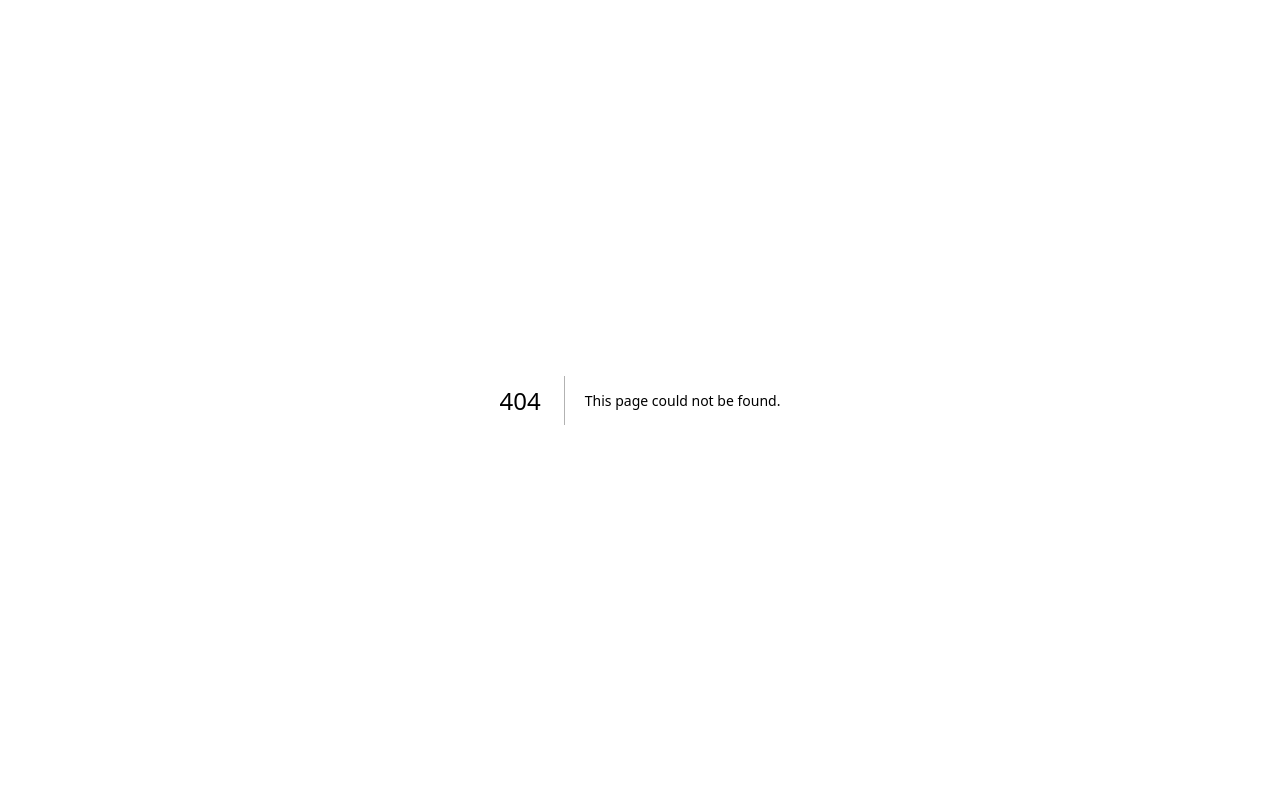
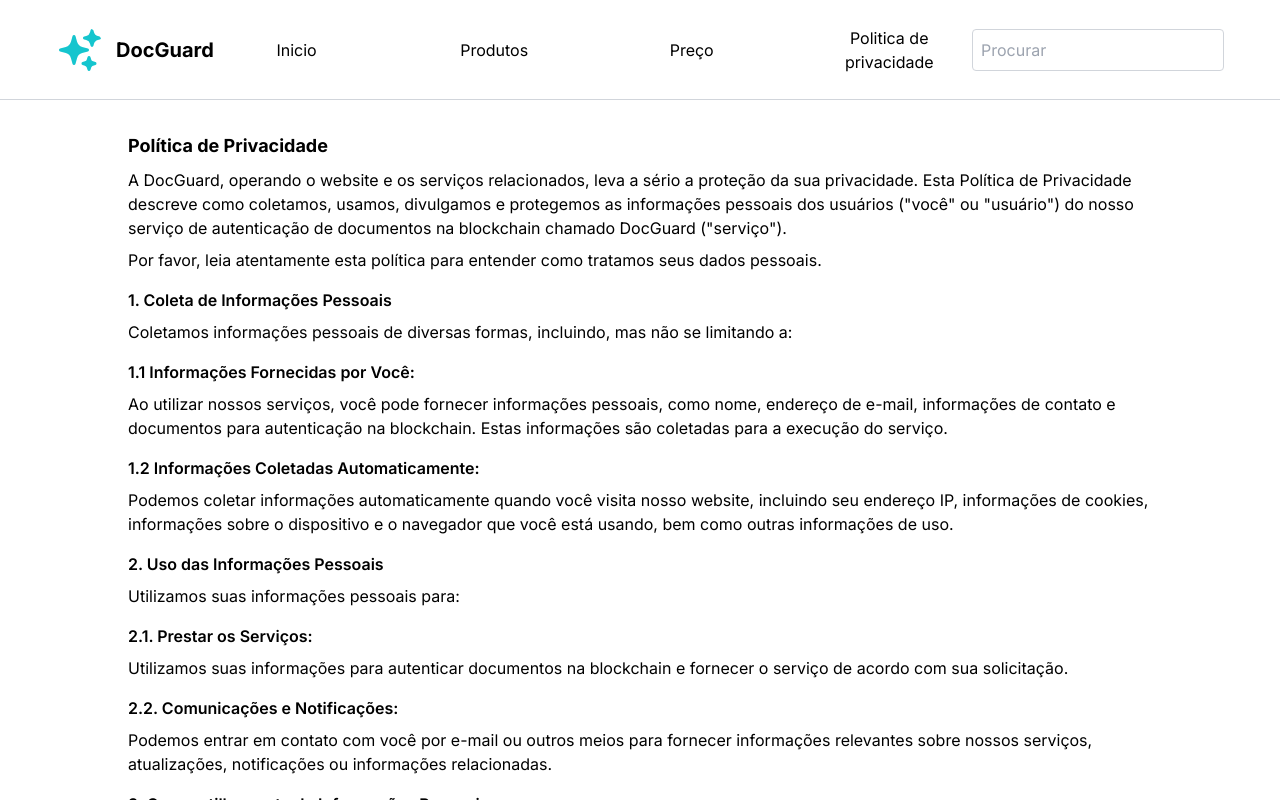
Before and after one commit to leciric/tcc-front, a Next.js app: page /politica-de-privacidade in a window 1280 px wide. Before the commit this address had no page. Built offline with nearby package versions, Linux system fonts and the light colour scheme.

Commit message:
feat: added privacy policy page

```diff
--- /dev/null
+++ b/src/app/politica-de-privacidade/page.tsx
@@ -0,0 +1,130 @@
+/* eslint-disable react/no-unescaped-entities */
+import { PublicLayout } from '@/components/public-layout'
+
+export default function Page() {
+  return (
+    <PublicLayout>
+      <main className="mx-auto flex w-full max-w-5xl flex-col items-start justify-center gap-2">
+        <h1 className=" text-lg font-bold">Política de Privacidade</h1>
+
+        <p className="text-base ">
+          A DocGuard, operando o website e os serviços relacionados, leva a
+          sério a proteção da sua privacidade. Esta Política de Privacidade
+          descreve como coletamos, usamos, divulgamos e protegemos as
+          informações pessoais dos usuários ("você" ou "usuário") do nosso
+          serviço de autenticação de documentos na blockchain chamado DocGuard
+          ("serviço").
+        </p>
+
+        <p className="text-base ">
+          Por favor, leia atentamente esta política para entender como tratamos
+          seus dados pessoais.
+        </p>
+
+        <h2 className="mt-2 font-semibold">
+          1. Coleta de Informações Pessoais
+        </h2>
+        <p className="text-base ">
+          Coletamos informações pessoais de diversas formas, incluindo, mas não
+          se limitando a:
+        </p>
+
+        <h3 className="mt-2 font-semibold">
+          1.1 Informações Fornecidas por Você:
+        </h3>
+        <p className="text-base ">
+          Ao utilizar nossos serviços, você pode fornecer informações pessoais,
+          como nome, endereço de e-mail, informações de contato e documentos
+          para autenticação na blockchain. Estas informações são coletadas para
+          a execução do serviço.
+        </p>
+
+        <h3 className="mt-2 font-semibold">
+          1.2 Informações Coletadas Automaticamente:
+        </h3>
+        <p className="text-base ">
+          Podemos coletar informações automaticamente quando você visita nosso
+          website, incluindo seu endereço IP, informações de cookies,
+          informações sobre o dispositivo e o navegador que você está usando,
+          bem como outras informações de uso.
+        </p>
+
+        <h2 className="mt-2 font-semibold">2. Uso das Informações Pessoais</h2>
+        <p className="text-base ">Utilizamos suas informações pessoais para:</p>
+
+        <h3 className="mt-2 font-semibold">2.1. Prestar os Serviços:</h3>
+        <p className="text-base ">
+          Utilizamos suas informações para autenticar documentos na blockchain e
+          fornecer o serviço de acordo com sua solicitação.
+        </p>
+
+        <h3 className="mt-2 font-semibold">
+          2.2. Comunicações e Notificações:
+        </h3>
+        <p className="text-base ">
+          Podemos entrar em contato com você por e-mail ou outros meios para
+          fornecer informações relevantes sobre nossos serviços, atualizações,
+          notificações ou informações relacionadas.
+        </p>
+
+        <h2 className="mt-2 font-semibold">
+          3. Compartilhamento de Informações Pessoais
+        </h2>
+        <p className="text-base ">
+          Não compartilhamos suas informações pessoais com terceiros, a menos
+          que seja necessário para fornecer os serviços que você solicitou ou
+          quando exigido por lei.
+        </p>
+
+        <h2 className="mt-2 font-semibold">
+          4. Segurança das Informações Pessoais
+        </h2>
+        <p className="text-base ">
+          Implementamos medidas de segurança técnicas e organizacionais para
+          proteger suas informações pessoais contra acesso não autorizado, uso
+          indevido, alteração, divulgação ou destruição.
+        </p>
+
+        <h2 className="mt-2 font-semibold">
+          5. Cookies e Tecnologias Semelhantes
+        </h2>
+        <p className="text-base ">
+          Utilizamos cookies e tecnologias semelhantes para melhorar a
+          experiência do usuário. Você pode gerenciar as configurações de
+          cookies através do seu navegador.
+        </p>
+
+        <h2 className="mt-2 font-semibold">6. Seus Direitos</h2>
+        <p className="text-base ">
+          Você tem o direito de acessar, corrigir ou excluir suas informações
+          pessoais. Para exercer esses direitos ou fazer perguntas sobre nossas
+          práticas de privacidade, entre em contato conosco por meio das
+          informações de contato fornecidas no final desta política.
+        </p>
+
+        <h2 className="mt-2 font-semibold">
+          7. Mudanças na Política de Privacidade
+        </h2>
+        <p className="text-base ">
+          Reservamo-nos o direito de atualizar esta Política de Privacidade de
+          tempos em tempos. Recomendamos que você verifique regularmente a
+          política para se manter informado sobre nossas práticas de
+          privacidade.
+        </p>
+
+        <h2 className="mt-2 font-semibold">8. Contato</h2>
+        <p className="text-base ">
+          Se você tiver alguma dúvida sobre esta Política de Privacidade ou
+          sobre nossas práticas de privacidade, entre em contato conosco pelo
+          e-mail:{' '}
+          <a
+            className="text-blue-600 underline"
+            href="mailto:lecirics@gmail.com"
+          >
+            lecirics@gmail.com
+          </a>
+        </p>
+      </main>
+    </PublicLayout>
+  )
+}
--- a/src/components/public-layout.tsx
+++ b/src/components/public-layout.tsx
@@ -2,6 +2,7 @@
 import { ReactNode } from 'react'
 import { Logo } from './logo'
 import { PublicMobileMenu } from './public-mobile-menu'
+import Link from 'next/link'
 
 interface LayoutProps {
   children: ReactNode
@@ -25,9 +26,11 @@ export function PublicLayout({ children }: LayoutProps) {
           <nav className="cursor-pointer text-center hover:text-primary">
             Preço
           </nav>
-          <nav className="cursor-pointer text-center hover:text-primary">
-            Sobre nós
-          </nav>
+          <Link href="/politica-de-privacidade">
+            <nav className="cursor-pointer text-center hover:text-primary">
+              Politica de privacidade
+            </nav>
+          </Link>
         </div>
         <div className="hidden items-center justify-center gap-6 lg:flex">
           <input
--- a/src/components/public-mobile-menu.tsx
+++ b/src/components/public-mobile-menu.tsx
@@ -50,12 +50,12 @@ export function PublicMobileMenu() {
               </Link>
 
               <Link
-                href="/authenticate"
+                href="/politica-de-privacidade"
                 passHref
                 className="flex w-full cursor-pointer flex-row gap-4 rounded-md p-4 hover:bg-neutral-100"
               >
                 <UserCircleIcon className="h-6 w-6"></UserCircleIcon>
-                <p className="text-base">Sobre nós</p>
+                <p className="text-base">Politica de privacidade</p>
               </Link>
             </div>
           </div>
--- a/src/middleware.ts
+++ b/src/middleware.ts
@@ -1,7 +1,6 @@
 import { authMiddleware } from '@clerk/nextjs'
 export default authMiddleware({
-  publicRoutes: ['/sign-in', '/sign-up'],
-  // Rota pública, o que não for sign in, vai ter protecão do middleware, o usuário tem que estar logado para acessar
+  publicRoutes: ['/sign-in', '/sign-up', '/politica-de-privacidade'],
 })
 
 export const config = {
```
